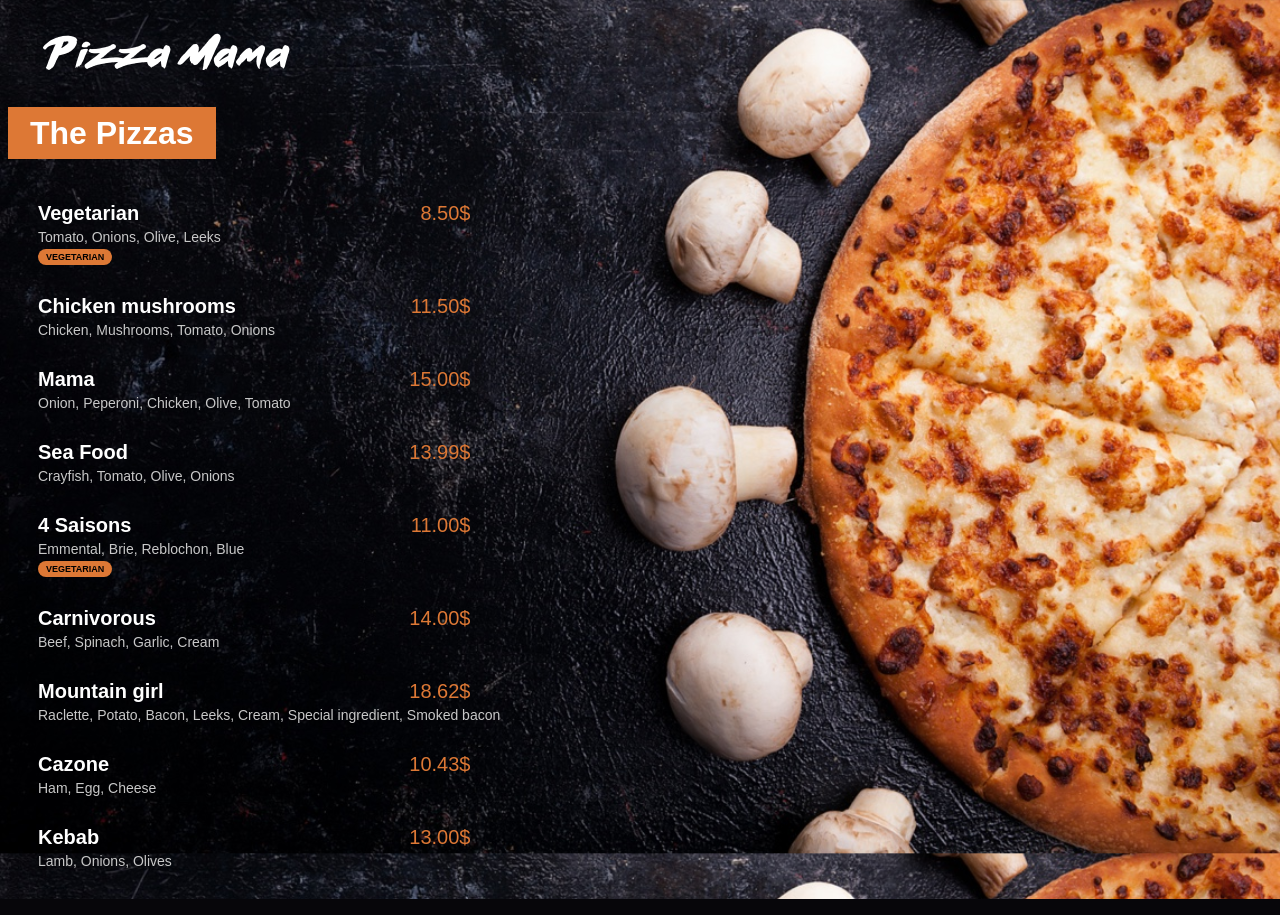
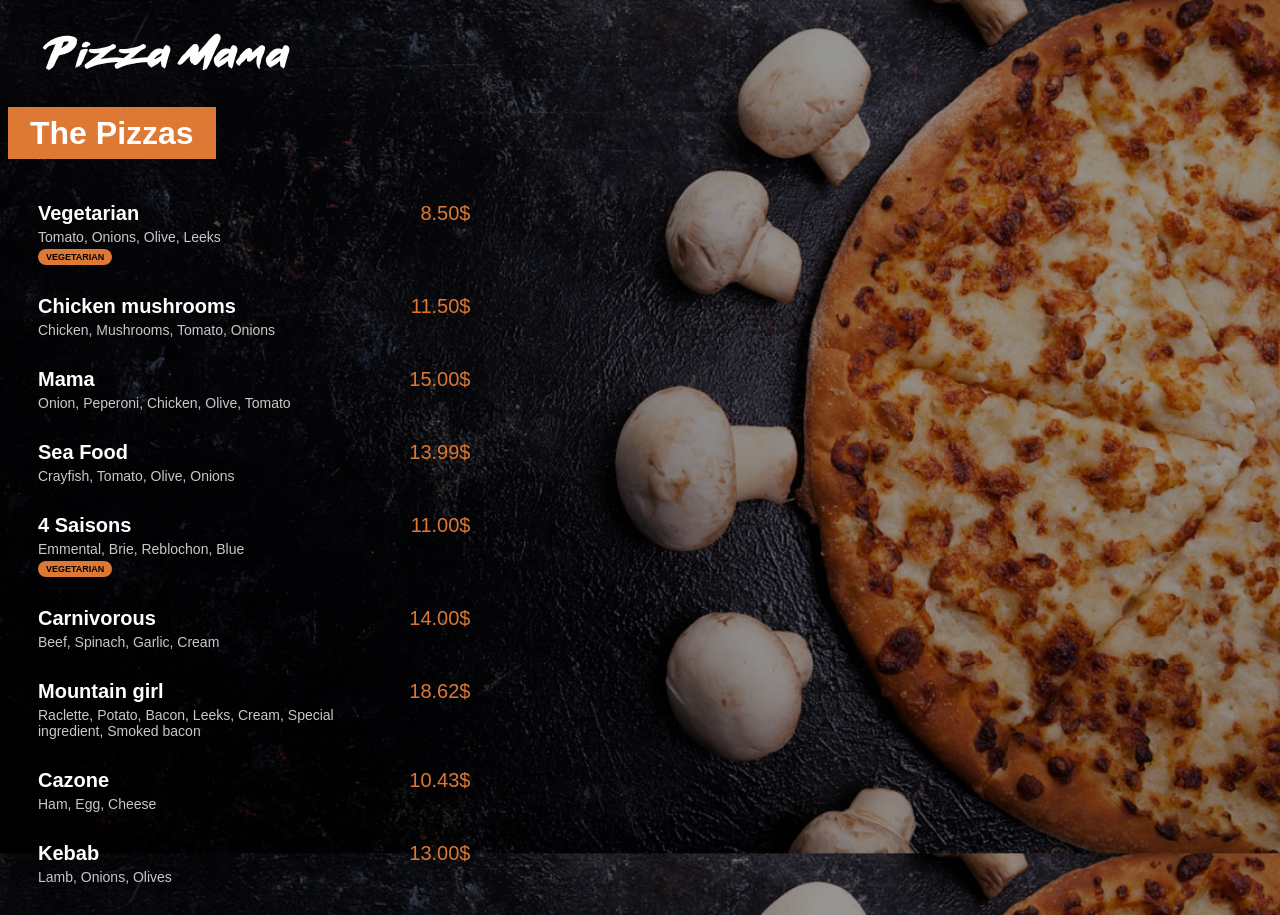
Before and after one commit to deddy77/PizzaMama-Django, a Django app: template pizzamama/menu/templates/menu/index.html in a window 1280 px wide. Run offline with Django 5.2, Linux system fonts and the light colour scheme; the template is opened without the code that fills it: values that come from a table or form of the project are taken from there, others are empty; data comes from the database, SQL or seed files in the repository; both versions use the stored data as it was after the commit; parts of the project's set-up code (start-up, migrations or seed data) failed here and were passed over.

Commit message:
menu ok / creating main page

```diff
--- a/pizzamama/menu/static/menu/style.css
+++ b/pizzamama/menu/static/menu/style.css
@@ -1,5 +1,5 @@
 body{
-    background: url("Images/menu_background.jpg") no-repeat center center fixed;
+    background: linear-gradient(0deg, rgba(0, 0, 0, 0.4), rgba(0, 0, 0, 0.4) ),url("Images/menu_background.jpg") no-repeat center center fixed;
     -webkit-background-size: cover;
     -moz-background-size: cover;
     -o-background-size: cover;
@@ -54,6 +54,7 @@ h1 {
     font-size: 14px;
     color: #c8c8c8;
     margin-top: 4px;
+    width: 320px;
 }
 
 .menu_list_label{
--- a/pizzamama/menu/views.py
+++ b/pizzamama/menu/views.py
@@ -8,5 +8,5 @@ def index(request):
     pizzas_names_and_price = [pizza.name + ":" + str(pizza.price) + "$" for pizza in pizzas]
     pizzas_names_and_price_str = ", ".join(pizzas_names_and_price)
     return HttpResponse("Les pizzas: " + pizzas_names_and_price_str)"""
-   pizzas = Pizza.objects.all()
+   pizzas = Pizza.objects.all().order_by('price')
    return render(request, 'menu/index.html',{'pizzas': pizzas})
```
Also changed, not shown: pizzamama/db.sqlite3.
